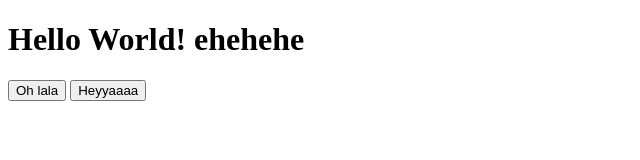
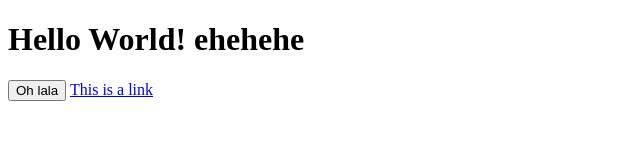
Before and after one commit to Teds30/github-practice, a plain HTML site: page index.html in a window 1280 px wide. Shown: the whole page, without its empty margins (0-640 px from the left). Drawn offline with Linux system fonts and the light colour scheme.

Commit message:
added link

```diff
--- a/index.html
+++ b/index.html
@@ -15,14 +15,6 @@
 
 
     <button>Oh lala</button>
-
-    <!--
-
-
-o==3
-
-
-    -->
-    <button>Heyyaaaa</button>
+    <a href="#">This is a link</a>
 </body>
 </html>
```
